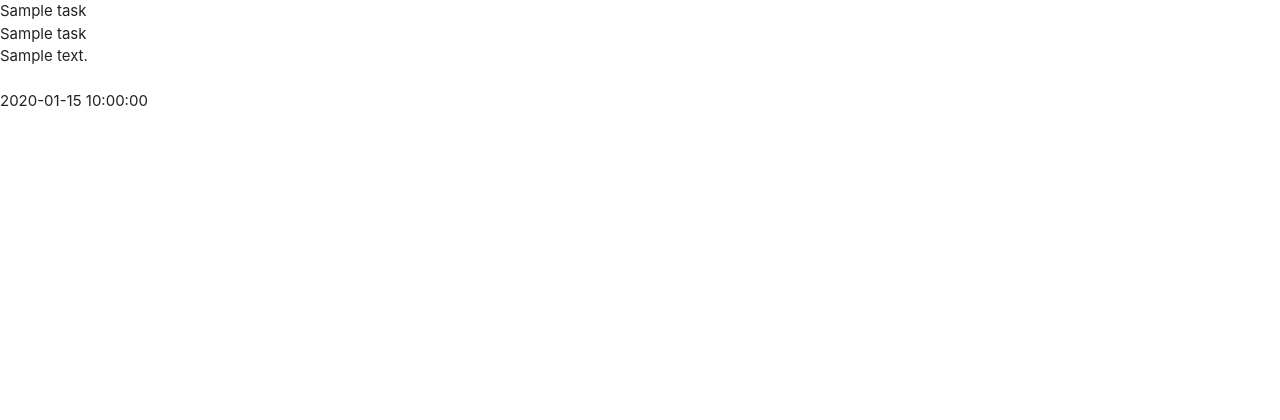
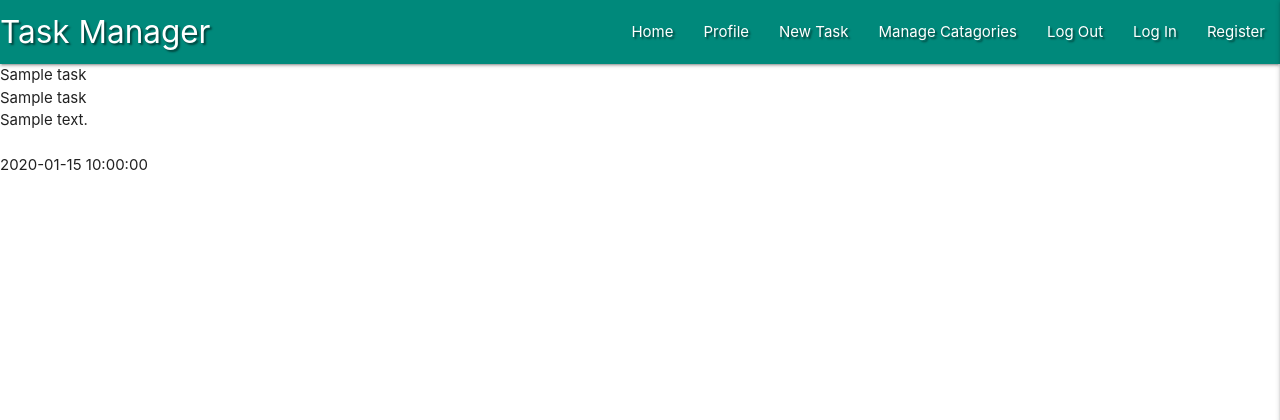
Before and after one commit to atiqbeenrahim/flask-task-manager, a Flask app: page / in a window 1280 px wide. Shown: the top 420 px of the page. Run offline with Flask 2, Linux system fonts and the light colour scheme; a database or web service that is not in the repository returns one stand-in record (values such as "Sample title"); some libraries are stand-ins or nearby versions.

Commit message:
add materialize navbar and sidebar

```diff
--- a/static/css/style.css
+++ b/static/css/style.css
@@ -0,0 +1,3 @@
+.text-shadow {
+    text-shadow: 2px 2px 2px rgba(0, 0, 0, 0.5);
+}
--- a/static/js/script.js
+++ b/static/js/script.js
@@ -0,0 +1,3 @@
+$(document).ready(function(){
+    $(".sidenav").sidenav({edge: "right"});
+  });
--- a/templates/base.html
+++ b/templates/base.html
@@ -13,6 +13,36 @@
 </head>
 <body>
 
+    <header>
+        <!---top navbar--->
+        <nav class="nav-extended text-shadow teal darken-1">
+            <div class="nav-wrapper">
+                <a href="{{ url_for('get_tasks') }}" class="brand-logo">Task Manager</a>
+                <a href="#" data-target="mobile-demo" class="sidenav-trigger right"><i class="fas fa-bars"></i></a>
+                <ul class="right hide-on-med-and-down">
+                    <li><a href="{{ url_for('get_tasks') }}">Home</a></li>
+                    <li><a href="#">Profile</a></li>
+                    <li><a href="#">New Task</a></li>
+                    <li><a href="#">Manage Catagories</a></li>
+                    <li><a href="#">Log Out</a></li>
+                    <li><a href="#">Log In</a></li>
+                    <li><a href="#">Register</a></li>
+                </ul>
+            </div>
+        </nav>
+        <!---mobile side navbar--->
+        <ul class="sidenav" id="mobile-demo">
+            <li><h4 class="center-align teal-text text-darken-2">Task Manager</h4></li>
+            <li><a href="{{ url_for('get_tasks') }}">Home</a></li>
+            <li><a href="#">Profile</a></li>
+            <li><a href="#">New Task</a></li>
+            <li><a href="#">Manage Catagories</a></li>
+            <li><a href="#">Log Out</a></li>
+            <li><a href="#">Log In</a></li>
+            <li><a href="#">Register</a></li>
+        </ul>
+    </header>
+
     {% block content %}
     {% endblock %}
 
```
